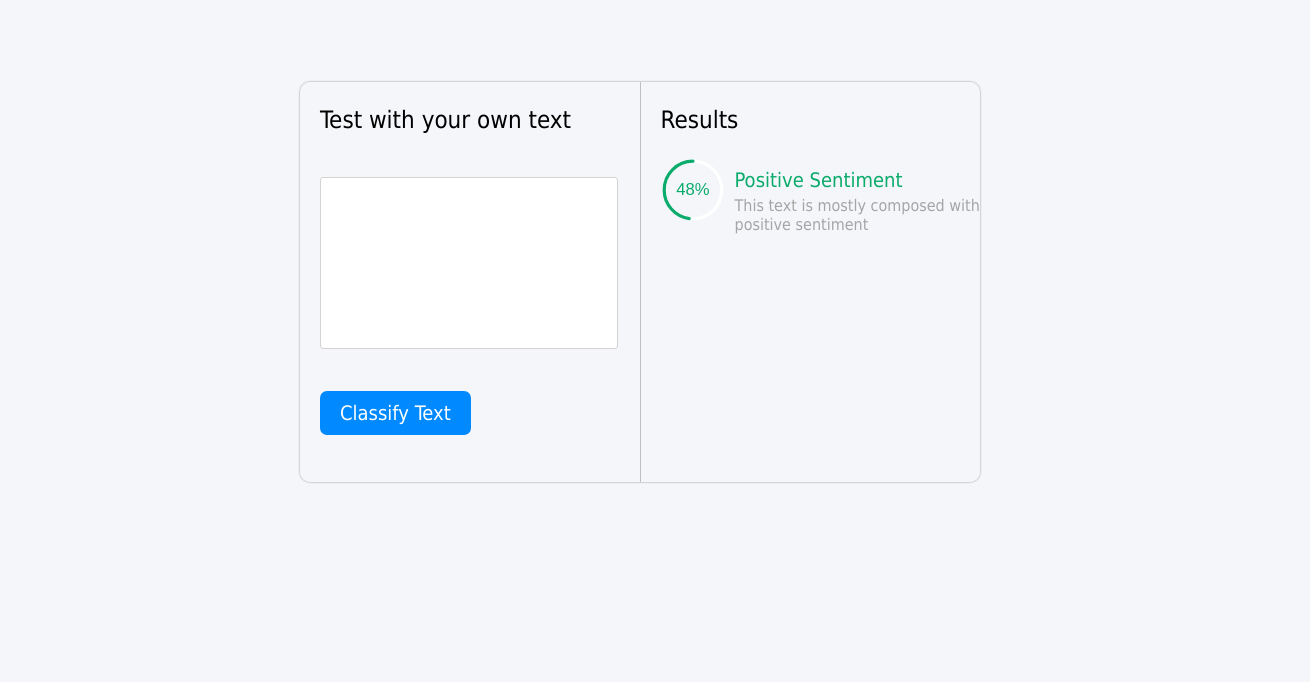
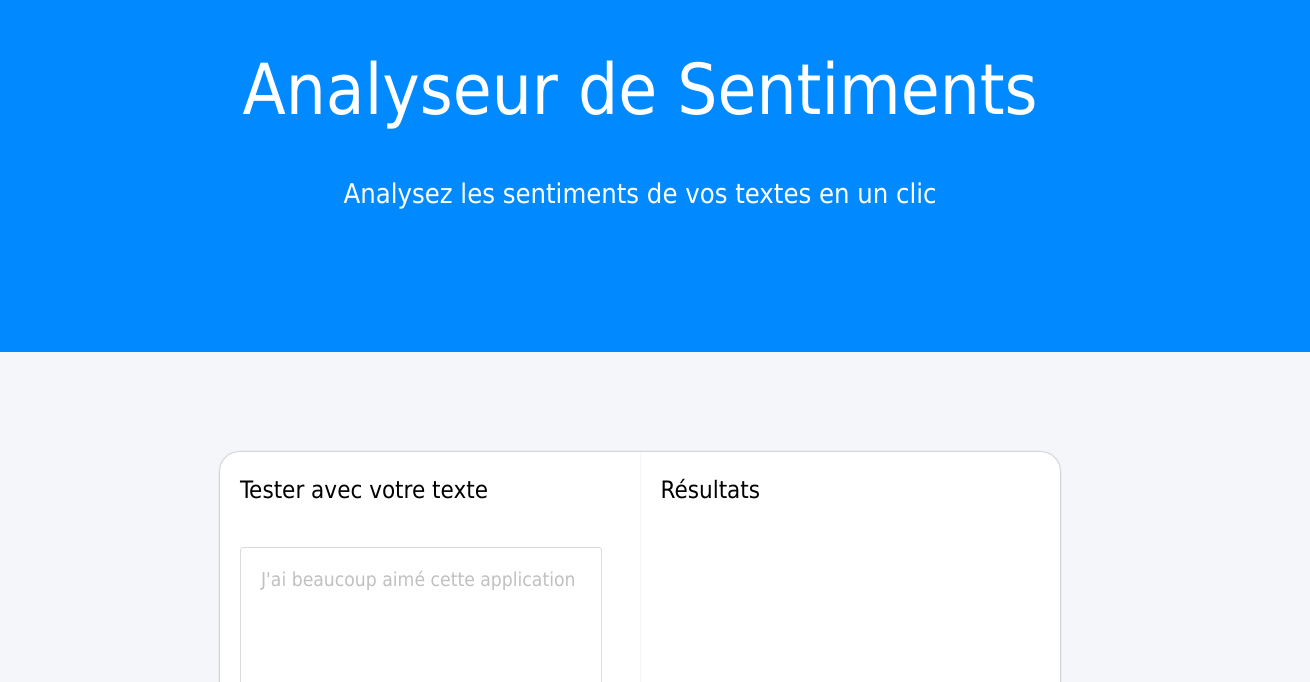
Before and after one commit to rafiktelli/sarcastic-interface, a React (Create React App) app: page / in a window 1280 px wide. Shown: the part 118-800 px from the top of the page, 1310 px wide, since content can reach past the window. Built offline with nearby package versions, Linux system fonts and the light colour scheme.

Commit message:
final_changes

```diff
--- a/package.json
+++ b/package.json
@@ -6,6 +6,7 @@
     "@testing-library/jest-dom": "^5.16.5",
     "@testing-library/react": "^13.4.0",
     "@testing-library/user-event": "^13.5.0",
+    "axios": "^1.3.5",
     "react": "^18.2.0",
     "react-dom": "^18.2.0",
     "react-scripts": "5.0.1",
--- a/src/App.css
+++ b/src/App.css
@@ -1,5 +1,6 @@
 .App {
   text-align: center;
+  background-color: #f4f6fa;
 }
 
 .App-logo {
--- a/src/components/big-box.css
+++ b/src/components/big-box.css
@@ -1,13 +1,43 @@
 .container {
+  background-color: #f4f6fa;
     display: flex;
     justify-content: center;
-    background-color: #f4f6fa;
     box-shadow: 0px 0px 2px 0px rgba(0, 0, 0, 0.5);
-    border-radius: 10px;
-    margin-left: 300px;
-    margin-right: 300px;
-    margin-top: 200px;
+    border-radius: 20px;
+    margin-left: 250px;
+    margin-right: 250px;
+    margin-top: 100px;
     margin-bottom: 200px;
+  }
+  .titles{
+    height: 350px;
+    width:100%;
+    background-color: #018aff;
+    align-items:center;
+    justify-content: center;
+    padding-top: 150px;
+
+  }
+
+  .big-title{
+    font-family: Tahoma, sans-serif;
+    font-size: 4.4rem;
+    display: flex;
+    color: #FFF;
+    align-items:center;
+    justify-content: center;
+    font-weight: 200;
+  }
+  .small-title{
+    font-family: Tahoma, sans-serif;
+    font-size: 1.7rem;
+    display: flex;
+    width:100%;
+    color: #FFF;
+    align-items:center;
+    justify-content: center;
+    font-weight: 100;
+
   }
 
   .left {
@@ -15,9 +45,9 @@
     order: 1;
     width: 50%;
     height: 400px;
-    background-color: #f4f6fa;
-    border-top-left-radius: 10px;
-    border-bottom-left-radius: 10px;
+    background-color: #FFF;
+    border-top-left-radius: 20px;
+    border-bottom-left-radius: 20px;
     padding-left: 20px;
     font-family: Tahoma, sans-serif;
 
@@ -33,10 +63,10 @@
   order: 2;
     width: 50%;
     height: 400px;
-    background-color: #f4f6fa;
-    border-top-right-radius: 10px;
-    border-bottom-right-radius: 10px;
-    border-left: 1px solid #C0C0C0;
+    background-color: #FFF;
+    border-top-right-radius: 20px;
+    border-bottom-right-radius: 20px;
+    border-left: 1px solid #f5f5f5;
     padding-left: 20px;
     font-family: Tahoma, sans-serif;
   }
@@ -46,11 +76,11 @@
     height: 130px;
     width: 80%;
     border-radius: 3px;
-    border-color: lightgray;
+    border-color:rgb(219, 219, 219);
     padding: 20px;
     resize: none;
     font-family: inherit;
-    font-size: 1rem;
+    font-size: 1.2rem;
     color: #C0C0C0;
     font-weight: 500;
 
--- a/src/components/big-box.js
+++ b/src/components/big-box.js
@@ -2,32 +2,95 @@ import React, { useState } from 'react';
 import './big-box.css';
 import './ring';
 import Ring from './ring';
+import axios from 'axios';
+
+
+
+
+
+
+
 
 const BigBox = () => {
+  const [inputData, setInputData] = useState("J'ai beaucoup aimé cette application");
+  const [outputData, setOutputData] = useState('');
+  const [outputPerc, setOutputPerc] = useState('');
+  const [outputSentence, setOutputSentence] = useState('');
+  const [outputColor, setOutputColor] = useState('#C0C0C0');
+  const [isOpened, setIsOpened] = useState(true);
+
+
+  const handleClick = async () => {
+    if (inputData === "") {
+      console.log("nami");
+      setIsOpened(true);
+    } else {
+      setIsOpened(false);
+    }
+    console.log("hahaha")
+    //const response = await axios.post('/http://127.0.0.1:5000/predict', { input_data: inputData });
+    axios.post('http://127.0.0.1:5000/predict', {
+    "text" : inputData
+  })
+  .then((response) => {
+    const specificData = response.data.percentages[0][0];
+    const perc = 100-Math.round(response.data.percentages[0][0]);
+    setOutputData(perc);
+    if (perc >= 50){
+      setOutputPerc(perc);
+      setOutputColor("#0aab6b");
+      setOutputSentence("Sentiment Positif ");
+    } else {
+      setOutputPerc(100- perc);
+      setOutputColor("#FF0000");
+      setOutputSentence("Sentiment Négatif ");
+    }
+    console.log(specificData);
+      // Handle data
+  })
+  .catch((error) => {
+    console.log(error);
+  })
+
+
+
+
+    //setOutputData(response.data.output);
+  };
+
+
   return (
+    <div>
+    <div className="titles">
+    <h1 className="big-title">Analyseur de Sentiments</h1>
+    <h3 className="small-title" > Analysez les sentiments de vos textes en un clic </h3>
+    </div>
     <div className="container">
+    <div>
+    </div>
         <div class="left">
-            <h3 className="left-title">Test with your own text</h3>
+            <h3 className="left-title">Tester avec votre texte</h3>
             <br />
-            <textarea type="text" class="input-box" />
+            <textarea type="text" class="input-box" value={inputData} onChange={(event) => setInputData(event.target.value)} />
             <br />
             <br />
             <br />
-            <button class="button">
-            Classify Text
+            <button class="button" onClick={handleClick} >
+            Analyser
             </button>
         </div>
       <div className="right">
-        <h3 className="left-title">Results</h3>
-        <div className="results-container" >
-            <Ring percent={48} size={100} color="#0aab6b" />
+         <h3 className="left-title">Résultats</h3>
+         { isOpened ? null : ( <div className={"results-container"} >
+            <Ring percent={outputPerc} size={100} color={outputColor} />
             <br />
             <div className="results-container-text">
-                <text style={{fontSize:20, marginBottom: 4, color: "#0aab6b"}}>Positive Sentiment</text>
-                <text style={{fontSize:16, marginBottom: 4, color: "#A5A5A5"}}>This text is mostly composed with positive sentiment</text>
+                <text style={{fontSize:20, marginBottom: 12, color: outputColor}}>{outputSentence}</text>
+                <text style={{fontSize:19, marginBottom: 4, color: "#C0C0C0", marginRight: 7, }}>Ce texte semble avoir un {outputSentence.toLowerCase()}</text>
             </div>
-        </div>
+        </div>)}
       </div>
+    </div>
     </div>
   );
 };
--- a/src/components/ring.js
+++ b/src/components/ring.js
@@ -10,12 +10,12 @@ const Ring = ({ percent, size = 100, color }) => {
 
   return (
     <div style={{ width: size, height: size, position: 'relative', marginRight:10 }}>
-      <svg viewBox={`0 0 ${size} ${size}`} style={{ position: 'absolute', top: 0, left: 0, }}>
+      <svg viewBox={`0 0 ${size} ${size}`} style={{ position: 'absolute', top: 0, left: 0,  }}>
         <circle
           cx={size / 2}
           cy={size / 2}
           r={radius}
-          stroke="#fff"
+          stroke="#f6f6f6"
           strokeWidth={strokeWidth}
           fill="transparent"
         />
--- a/src/index.css
+++ b/src/index.css
@@ -1,6 +1,6 @@
 body {
+  margin: -30px;
   background-color: #f4f6fa;
-  margin: 0;
   font-family: -apple-system, BlinkMacSystemFont, 'Segoe UI', 'Roboto', 'Oxygen',
     'Ubuntu', 'Cantarell', 'Fira Sans', 'Droid Sans', 'Helvetica Neue',
     sans-serif;
```
Also changed, not shown: 1 other file (tests, documents, lock files or other folders).
